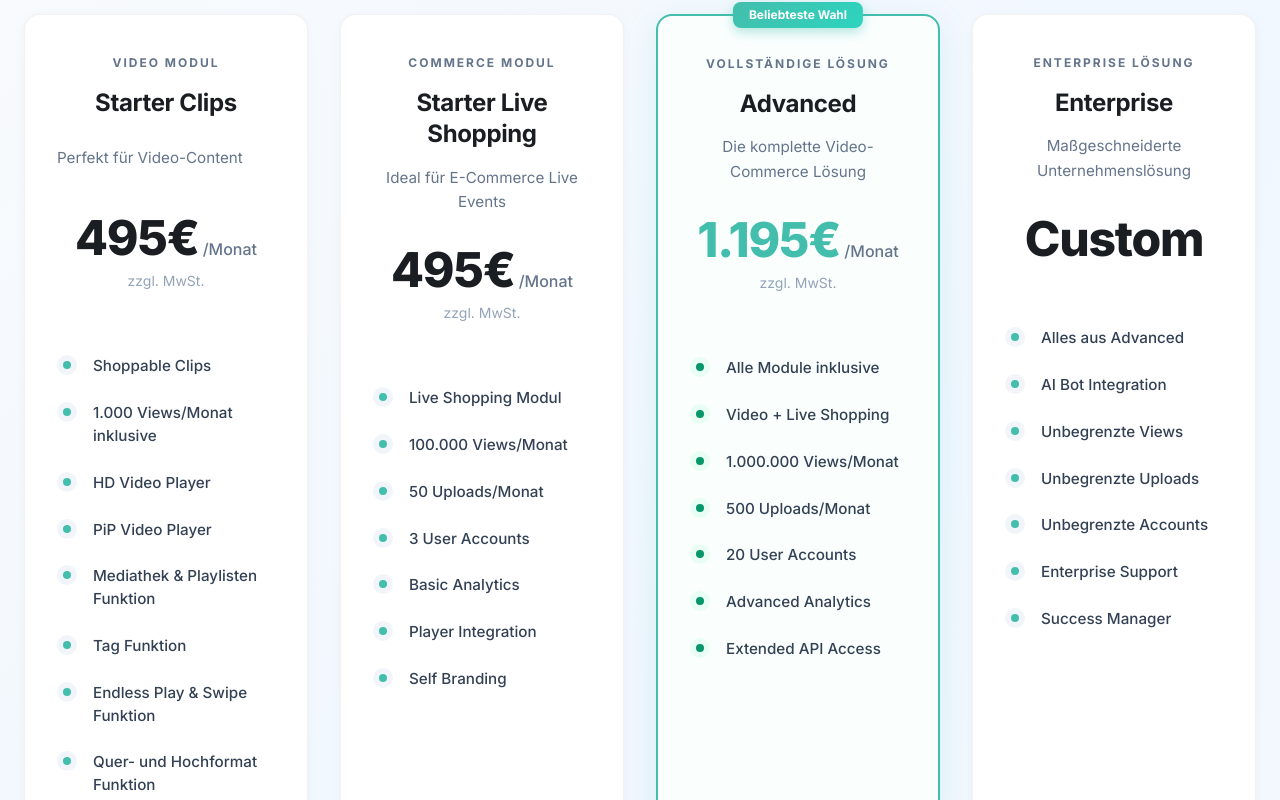
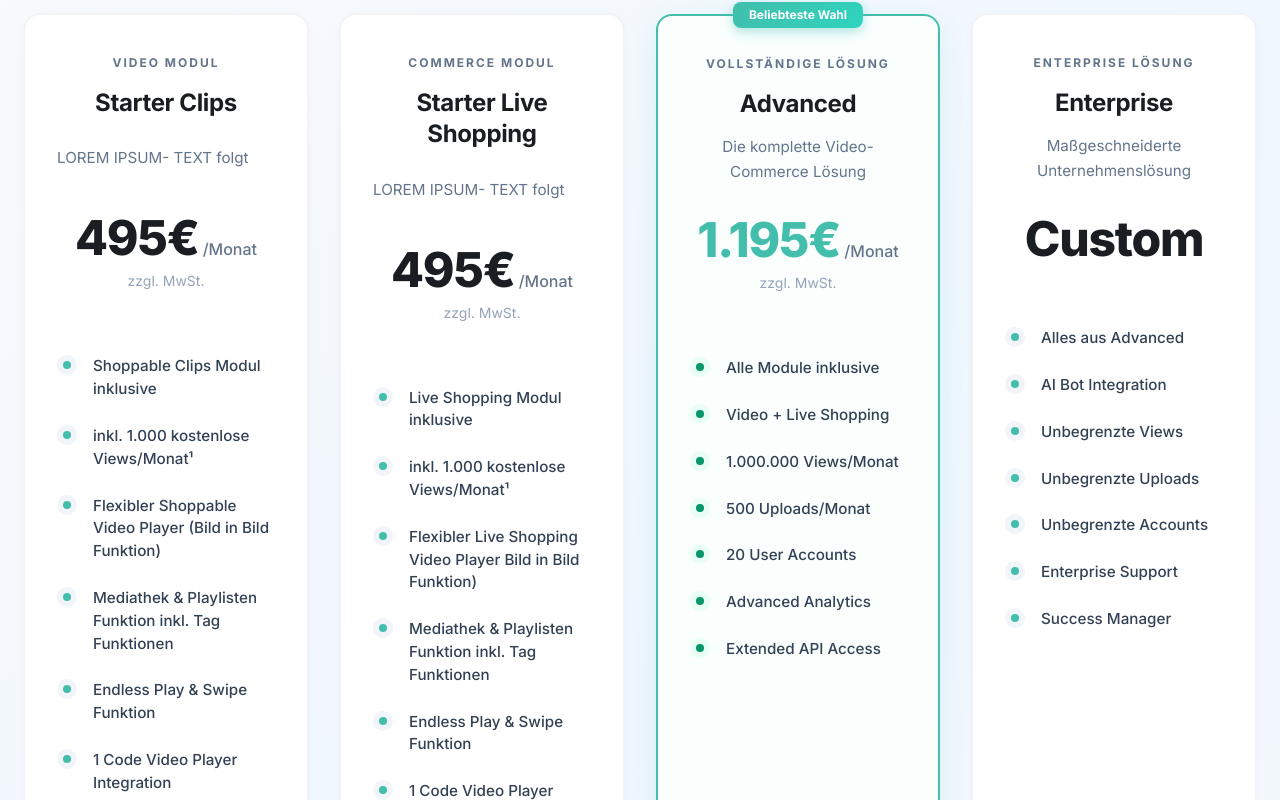
Before and after one commit to DenizD/signup-and-market-optin, a React (Vite) app: page /plans in a window 1280 px wide. Shown: the part 440-1240 px from the top of the page. Built offline with nearby package versions, Linux system fonts and the light colour scheme.

Commit message:
Update plan features and descriptions
Update the features and descriptions for the "Starter Clips" and "Starter Live Shopping" plans based on the provided specifications.

```diff
--- a/src/pages/Plans.tsx
+++ b/src/pages/Plans.tsx
@@ -11,55 +11,59 @@ const Plans = () => {
     {
       id: 'starter-clips',
       name: 'Starter Clips',
-      description: 'Perfekt für Video-Content',
+      description: 'LOREM IPSUM- TEXT folgt',
       subtitle: 'Video Modul',
       monthlyPrice: 495,
       popular: false,
       color: 'default' as const,
       isStarterOption: true,
       features: [
-        'Shoppable Clips',
-        '1.000 Views/Monat inklusive',
-        'HD Video Player',
-        'PiP Video Player',
-        'Mediathek & Playlisten Funktion',
-        'Tag Funktion',
+        'Shoppable Clips Modul inklusive',
+        'inkl. 1.000 kostenlose Views/Monat¹',
+        'Flexibler Shoppable Video Player (Bild in Bild Funktion)',
+        'Mediathek & Playlisten Funktion inkl. Tag Funktionen',
         'Endless Play & Swipe Funktion',
-        'Quer- und Hochformat Funktion',
-        'Basic Analytics',
         '1 Code Video Player Integration',
         'Self Branding Funktion'
       ],
       detailedFeatures: [
         'Video Importer',
-        'Featured Produktanzeige',
-        'Thumbnail Generator'
+        'Featured Produktanzeige auf dem Thumbnail',
+        'Thumbnail Generator',
+        'Basis Support über Ticketsystem'
       ]
     },
     {
       id: 'starter-live-shopping',
       name: 'Starter Live Shopping',
-      description: 'Ideal für E-Commerce Live Events',
+      description: 'LOREM IPSUM- TEXT folgt',
       subtitle: 'Commerce Modul',
       monthlyPrice: 495,
       popular: false,
       color: 'default' as const,
       isStarterOption: true,
       features: [
-        'Live Shopping Modul',
-        '100.000 Views/Monat',
-        '50 Uploads/Monat',
-        '3 User Accounts',
-        'Basic Analytics',
-        'Player Integration',
-        'Self Branding'
+        'Live Shopping Modul inklusive',
+        'inkl. 1.000 kostenlose Views/Monat¹',
+        'Flexibler Live Shopping Video Player Bild in Bild Funktion)',
+        'Mediathek & Playlisten Funktion inkl. Tag Funktionen',
+        'Endless Play & Swipe Funktion',
+        '1 Code Video Player Integration',
+        'Self Branding Funktion'
       ],
       detailedFeatures: [
-        'Live-Event Hosting',
-        'Produkt Integration',
-        'Standard Support',
-        'SSL Verschlüsselung',
-        'Mobile optimiert'
+        'Speicherung als Video-On-Demand',
+        'Add-To-Calendar Funktion',
+        'Pre-Live Countdown',
+        'Broadcasting App',
+        'Hybrid-Streaming über RTMP oder externe Apps',
+        'Live Shopping Host Funktion',
+        'Pre-Recorded Shows Upload',
+        'Show Download',
+        'Live-Chat & Moderationsfunktion',
+        'Produkt Highlighting und Timestamps',
+        'Social-Media-Multistreaming',
+        'Floating Action Video Widget'
       ]
     },
     {
```
